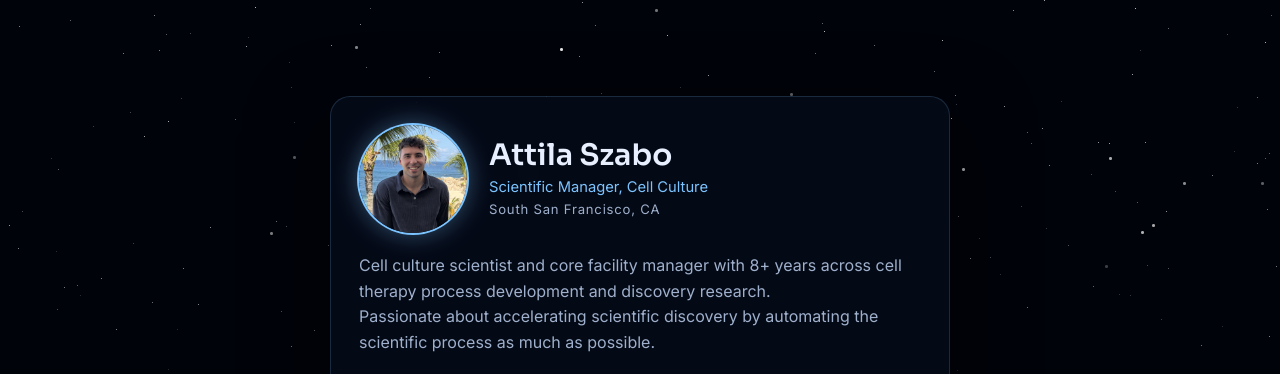
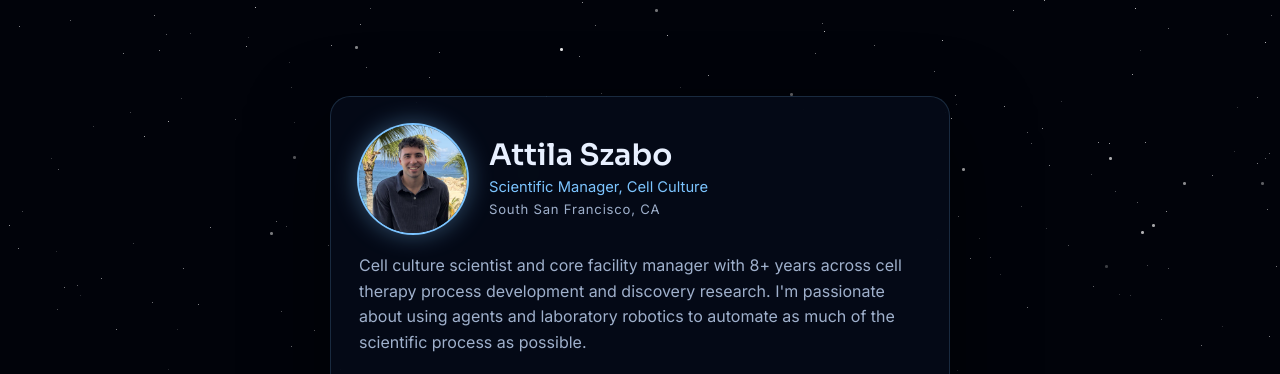
Before and after one commit to szaszeattila/szaszeattila.github.io, a plain HTML site: page index.html in a window 1280 px wide. Shown: the top 374 px of the page. Drawn offline with Linux system fonts and the light colour scheme.

Commit message:
Reword the bio around agents and lab robotics
Co-Authored-By: Claude Opus 5.5 <noreply@anthropic.com>

```diff
--- a/index.html
+++ b/index.html
@@ -138,8 +138,8 @@
 
     <p class="bio">
       Cell culture scientist and core facility manager with 8+ years across cell therapy process
-      development and discovery research.<br>
-      Passionate about accelerating scientific discovery by automating the scientific process as much as possible.
+      development and discovery research.
+      I'm passionate about using agents and laboratory robotics to automate as much of the scientific process as possible.
     </p>
 
     <nav class="links" aria-label="Links">
```
